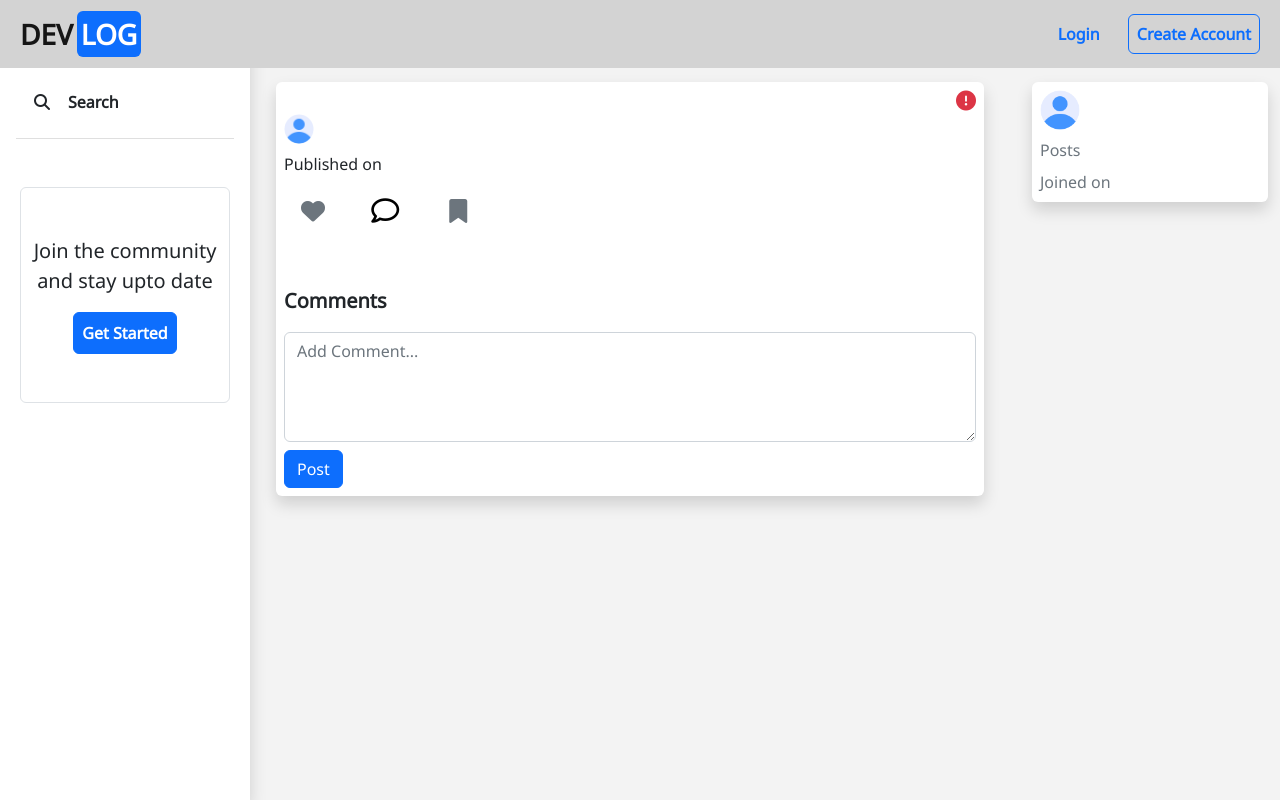
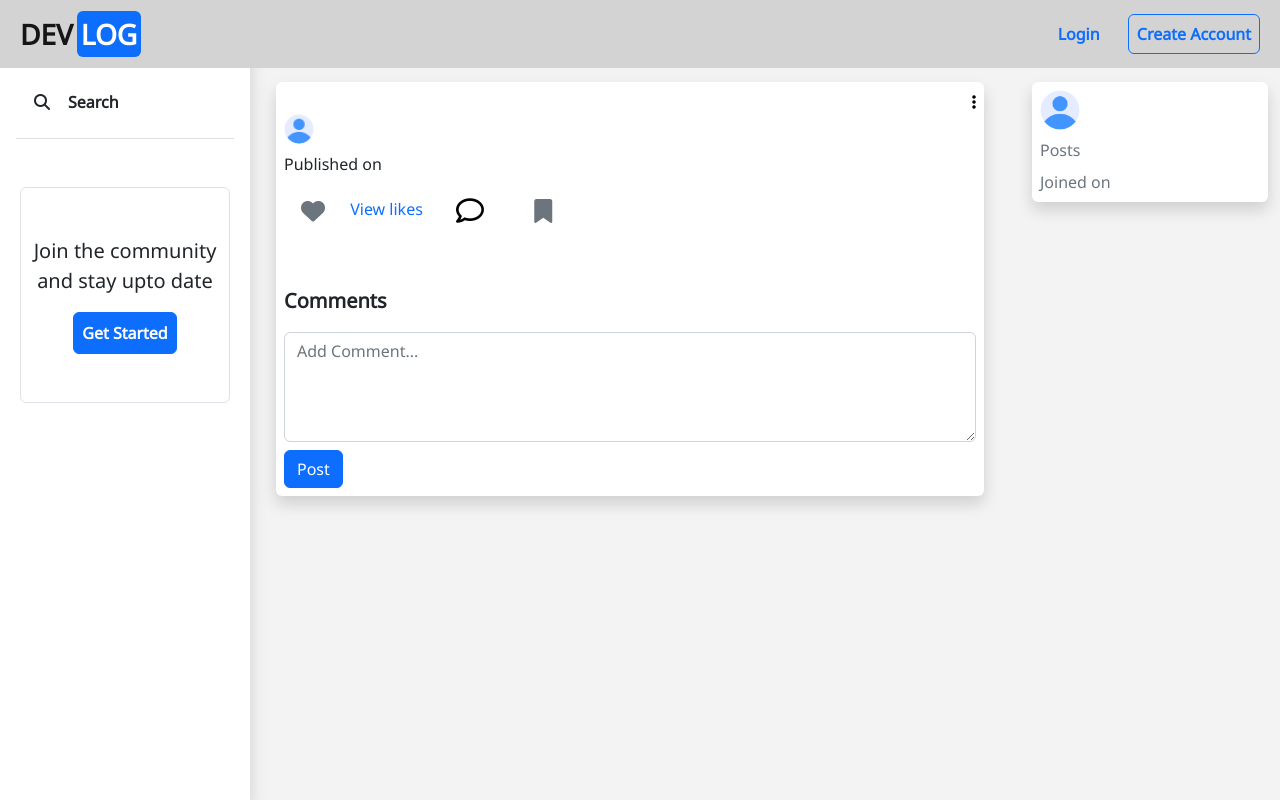
Before and after one commit to Jewel1311/Devlog, a Django app: template core/templates/core/readpost.html in a window 1280 px wide. Run offline with Django 3.2, Linux system fonts and the light colour scheme; the template is opened without the code that fills it, so the values that code supplies are empty; some libraries are stand-ins or nearby versions.

Commit message:
few changes

```diff
--- a/core/templates/core/posts.html
+++ b/core/templates/core/posts.html
@@ -144,7 +144,7 @@
     <div class="col-lg-4 d-none d-lg-block">
         <div class="bg-white rounded p-2 shadow">
             {% if url_name == 'top_posts'%}
-            <div class="py-2 fw-bold fs-5 border-bottom"><i class="text-warning fa-sharp fa-solid fa-fire"></i><span class="mx-1"><a href="#" class="text-decoration-none text-info linkover">{{tag.name}}</a></span>
+            <div class="py-2 fw-bold fs-5 border-bottom"><i class="text-warning fa-sharp fa-solid fa-fire"></i><span class="mx-1"><a href="{{ tag.get_absolute_url }}" class="text-decoration-none text-info linkover">{{tag.name}}</a></span>
             </div>
             {% else %}
             <div class="py-2 fw-bold fs-5 border-bottom"><span></span><i class="fa-solid fa-star text-warning px-1"></i><span>Most Popular</span></div>
--- a/core/templates/core/readpost.html
+++ b/core/templates/core/readpost.html
@@ -14,9 +14,15 @@
                     </a>
 
                 {% else %}
-                <a href="" data-bs-toggle="tooltip" data-bs-placement="bottom" data-bs-title="Report Post">
-                    <i class="fa-solid fa-circle-exclamation fs-5 text-danger"></i>
-                </a>
+                <div class="dropdown">
+                    <a class="text-black" href="#" role="button" data-bs-toggle="dropdown" aria-expanded="false">
+                        <i class="fa-solid fa-ellipsis-vertical"></i>
+                    </a>
+
+                    <ul class="dropdown-menu">
+                      <li><a class="dropdown-item" href="#">Report</a></li>
+                    </ul>
+                  </div>
                 {% endif %}
             </div>
             <div class="card-header">
@@ -53,7 +59,7 @@
                     <span class="fs-4"><i id="hicon{{post.id}}" class="fa-solid fa-heart text-secondary likeover rounded-circle p-1 {% if is_liked %} setred {% endif %}"></i></span>
                 </button>
                 <span id="likecount{{post.id}}">{{ post.like_count}}</span>
-                {% if post.user == user %}<span class="px-1"> <a href="{% url 'view_likes' post.pk %}" class="text-decoration-none">View likes </a></span> {% endif %}
+                <span class="px-1"> <a href="{% url 'view_likes' post.pk %}" class="text-decoration-none">View likes </a></span>
             </span>
             <span class="mx-2">
                 <a href="#commentsection" class=" btn btn-link text-decoration-none text-black" data-bs-toggle="tooltip" data-bs-placement="bottom" data-bs-title="Comments">
--- a/core/views.py
+++ b/core/views.py
@@ -68,7 +68,6 @@ def myfeed(request):
 
     for post in posts_id:
         posts.append(Posts.objects.get(pk = post))
-
     is_liked = get_is_liked(posts,request.user)
     is_saved = get_is_saved(posts,request.user)
     context = {
```
